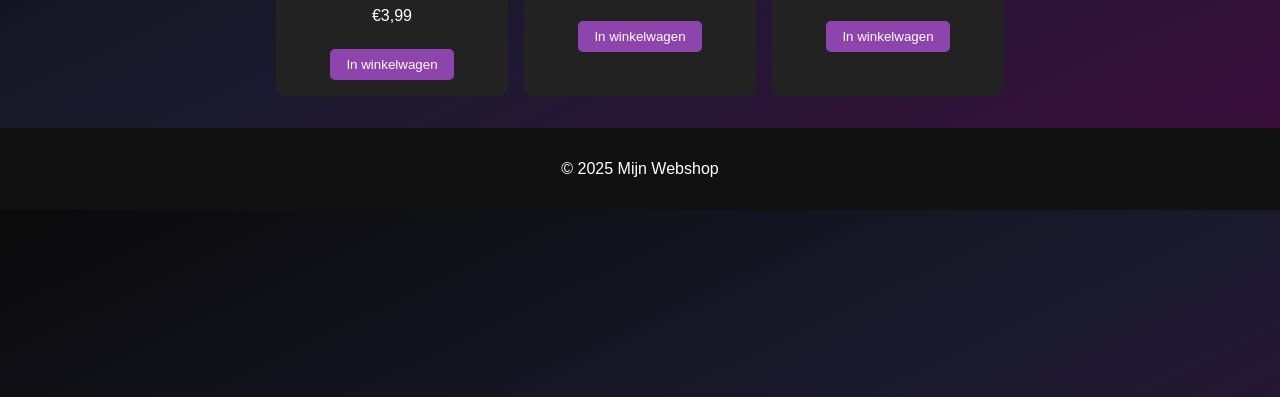
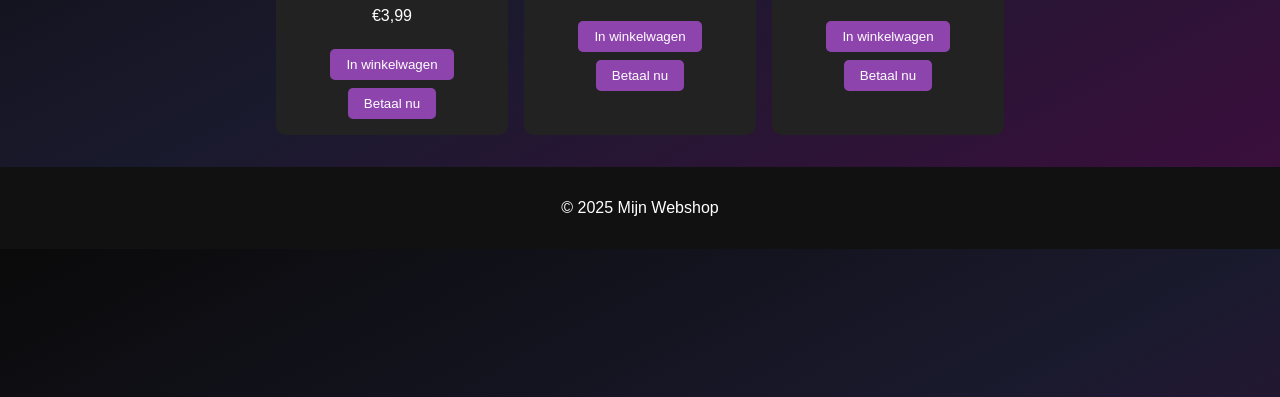
Before and after one commit to underdownseller/Webshop, a plain HTML site: page index.html in a window 1280 px wide. Shown: the part 403-800 px from the top of the page. Drawn offline with Linux system fonts and the light colour scheme.

Commit message:
Update index.html

```diff
--- a/index.html
+++ b/index.html
@@ -16,18 +16,30 @@
             <h2>Keychian spinner</h2>
             <p>€3,99</p>
             <button onclick="addToCart('Product 1')">In winkelwagen</button>
+            <a href="https://buy.stripe.com/test_14A28k6zGcIh0Nu1cp14401" target="_blank">
+    <button>Betaal nu</button>
+</a>
+
         </section>
         <section class="product">
             <img src="https://https://imgur.com/QVJvWhy" alt="Product 2">
             <h2>splash pen</h2>
             <p>€3,95</p>
             <button onclick="addToCart('Product 2')">In winkelwagen</button>
+            <a href="https://buy.stripe.com/test_aFafZae28aA9ao49IV14400" target="_blank">
+    <button>Betaal nu</button>
+</a>
+
         </section>
         <section class="product">
             <img src="https://imgur.com/undefined" alt="Product 3">
             <h2>pit viper bril</h2>
             <p>€5,99</p>
             <button onclick="addToCart('Product 3')">In winkelwagen</button>
+            <a href="https://buy.stripe.com/test_4gM5kw6zGaA953KaMZ14402" target="_blank">
+    <button>Betaal nu</button>
+</a>
+
         </section>
     </main>
     <footer>
```
